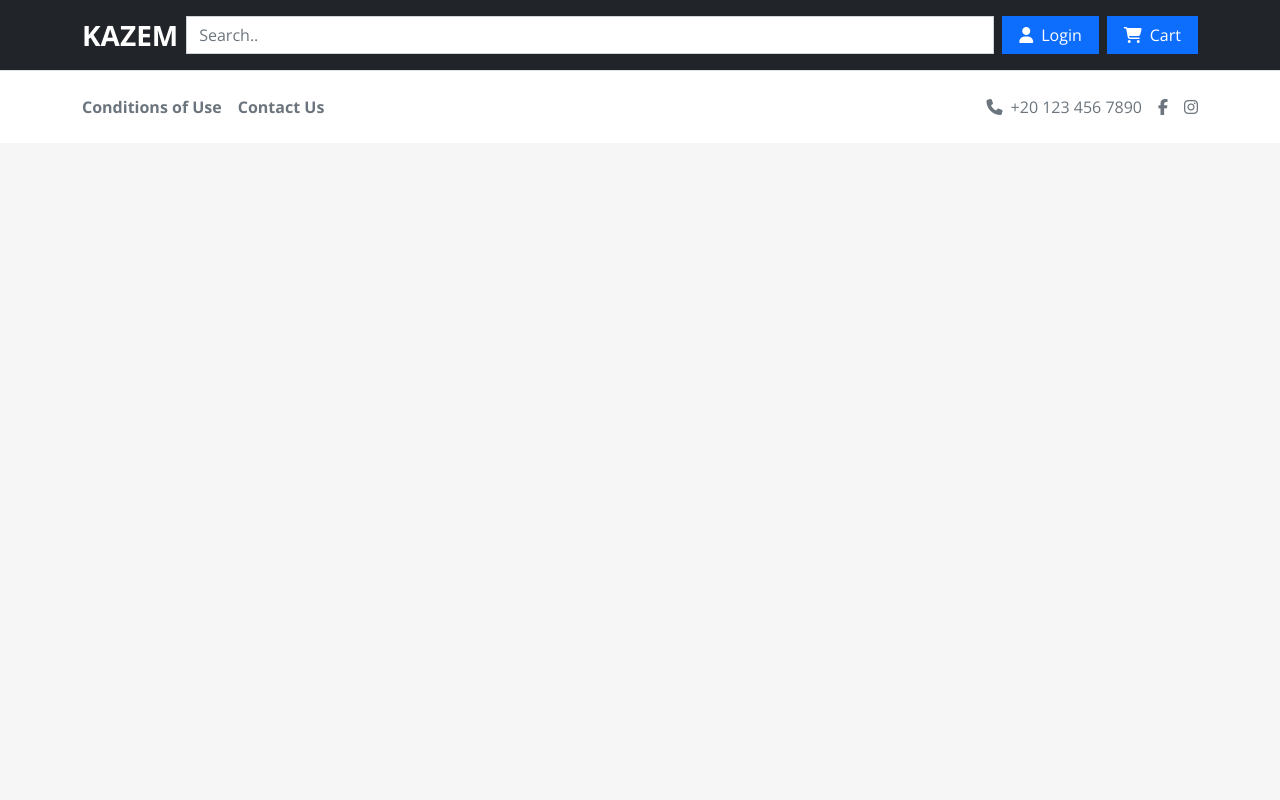
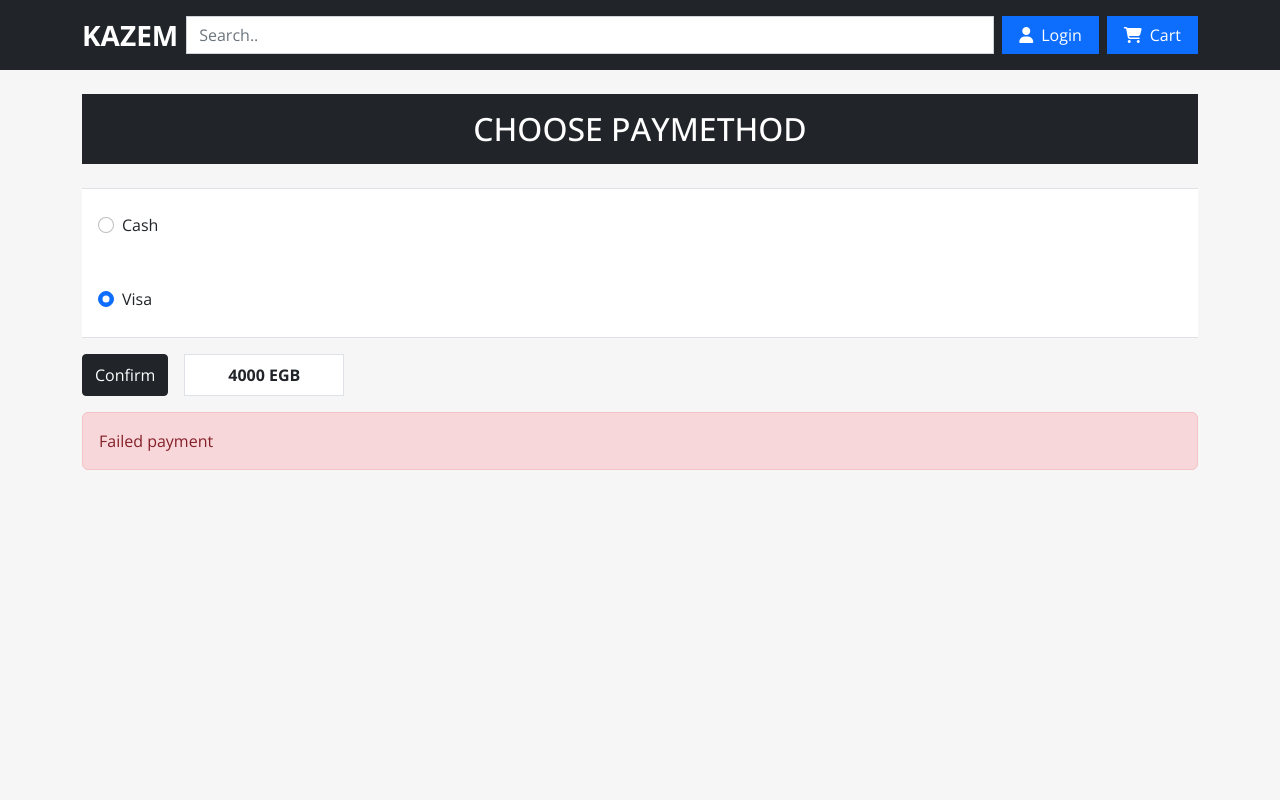
Before and after one commit to AhmedMagdyNoser/KAZEM-Online-Shopping, a React (Create React App) app: page /#/buyer/cart/checkout in a window 1280 px wide. Shown: the top 800 px of the page. Built offline with nearby package versions, Linux system fonts and the light colour scheme.

Commit message:
Check Out Page Upadted ..

```diff
--- a/package.json
+++ b/package.json
@@ -12,6 +12,7 @@
     "react-bootstrap": "^2.7.2",
     "react-dom": "^18.2.0",
     "react-paginate": "^8.1.4",
+    "react-reveal": "^1.2.2",
     "react-router-dom": "^6.9.0",
     "react-scripts": "5.0.1",
     "unop-react-dropdown": "^0.2.3",
--- a/src/App.js
+++ b/src/App.js
@@ -15,6 +15,7 @@ import AdminProdsCates from "./Pages/Admin/AdminProdsCates";
 import AdminNewOrders from "./Pages/Admin/AdminNewOrders";
 import AdminAllOrders from "./Pages/Admin/AdminAllOrders";
 import AdminAllBuyers from "./Pages/Admin/AdminAllBuyers";
+import CheckoutPage from "./Pages/Checkout/CheckoutPage";
 
 export default function App() {
   return (
@@ -35,6 +36,7 @@ export default function App() {
             <Route path="/buyer/favList" element={<BuyerFavList />} />
             <Route path="/buyer/cart" element={<BuyerCart />} />
             <Route path="/buyer/orders" element={<BuyerOrders />} />
+            <Route path="/buyer/cart/checkout" element={<CheckoutPage />} />
           </Route>
 
           <Route>
--- /dev/null
+++ b/src/Component/Checkout/Checkout.js
@@ -0,0 +1,60 @@
+import React from 'react'
+import { useState } from 'react'
+import { Fragment } from 'react'
+
+
+
+const Checkout = () => {
+
+    const [paymentStatus , setPaymentState] = useState(null) ;
+
+    const handlePaymentStatus = ()=>{
+        setPaymentState(true ) ;
+    }
+
+  return (
+    <Fragment>
+        <h2 class="container my-4 py-3 bg-dark text-white text-center text-uppercase">Choose PayMethod </h2>
+            <div className='bg-white border-bottom border-top'>
+                    <div class="form-check py-4 mx-3">
+                <input class="form-check-input" type="radio" name="flexRadioDefault" id="flexRadioDefault1" />
+                <label class="form-check-label" for="flexRadioDefault1">
+                    Cash
+                </label>
+                </div>
+                <div class="form-check  py-4 mx-3">
+                <input class="form-check-input" type="radio" name="flexRadioDefault" id="flexRadioDefault2" checked />
+                <label class="form-check-label" for="flexRadioDefault2">
+                    Visa
+                </label>
+                </div>
+
+            </div>
+            <div className='btn-group my-3'>
+                    <button className='btn btn-dark  rounded-1' onClick={()=>setPaymentState(!paymentStatus)} >Confirm </button>
+                    <div className='bg-white border mx-3' style={{width: "160px" ,padding :"8px 20px" , textAlign:"center" , fontWeight :"bold"}}>4000 EGB</div>
+                </div>
+
+
+
+
+                {
+                    paymentStatus ? (
+                        <div class="alert alert-success" role="alert">
+                        Successful payment
+                        </div>
+
+                    ):(
+                        <div class="alert alert-danger" role="alert">
+                Failed   payment
+                </div>
+                    )
+                }
+
+
+    </Fragment>
+
+  )
+}
+
+export default Checkout
--- a/src/Pages/Admin/AdminAllBuyers.js
+++ b/src/Pages/Admin/AdminAllBuyers.js
@@ -1,6 +1,5 @@
 import AdminTabs from "../../Component/Admin/AdminTabs";
 import BuyerInfo from "../../Component/Buyer/BuyerInfo";
-
 export default function AdminAllBuyers() {
 
   const Buyers = [
@@ -38,13 +37,15 @@ export default function AdminAllBuyers() {
   return (
     <div>
       <AdminTabs active='All Buyers' />
+
       <div className="container kcontainer">
           {
-            Buyers.map((item)=>{
-              return <BuyerInfo name={item.name} email={item.email} password={item.password} address={item.address} />
+            Buyers.map((item , idx)=>{
+              return <BuyerInfo key={idx} name={item.name} email={item.email} password={item.password} address={item.address} />
             })
           }
       </div>
+
     </div>
   )
 }
--- a/src/Pages/Buyer/BuyerCart.js
+++ b/src/Pages/Buyer/BuyerCart.js
@@ -1,3 +1,4 @@
+import { Link } from "react-router-dom"
 import BuyerTabs from "../../Component/Buyer/BuyerTabs"
 import ProductWideCard from "../../Component/Product/ProductWideCard"
 
@@ -36,7 +37,9 @@ export default function BuyerCart() {
         <span className="fs-4">Total: <b>1000$</b></span>
       </div>
       <div className="container p-0 mb-4">
-        <button className="btn btn-primary rounded-0 w-100">Buy Now</button>
+        <Link to="/buyer/cart/checkout" style={{textDecoration: "none"}}>
+            <button className="btn btn-primary rounded-0 w-100">Buy Now</button>
+        </Link>
       </div>
     </div>
   )
--- /dev/null
+++ b/src/Pages/Checkout/CheckoutPage.js
@@ -0,0 +1,12 @@
+import React from 'react'
+import Checkout from '../../Component/Checkout/Checkout'
+
+const CheckoutPage = () => {
+  return (
+    <div style={{height : "100vh"}} className='container'>
+        <Checkout />
+    </div>
+  )
+}
+
+export default CheckoutPage
```
Also changed, not shown: 1 other file (tests, documents, lock files or other folders).
